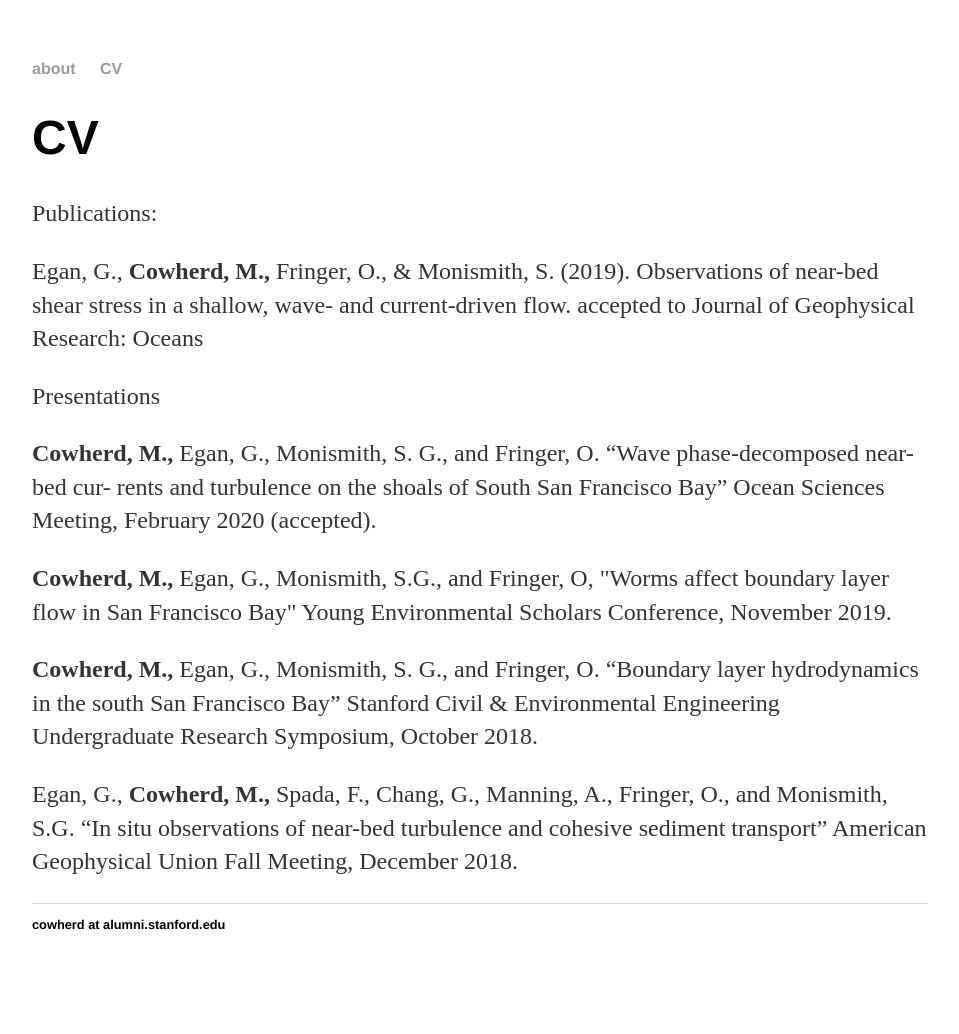
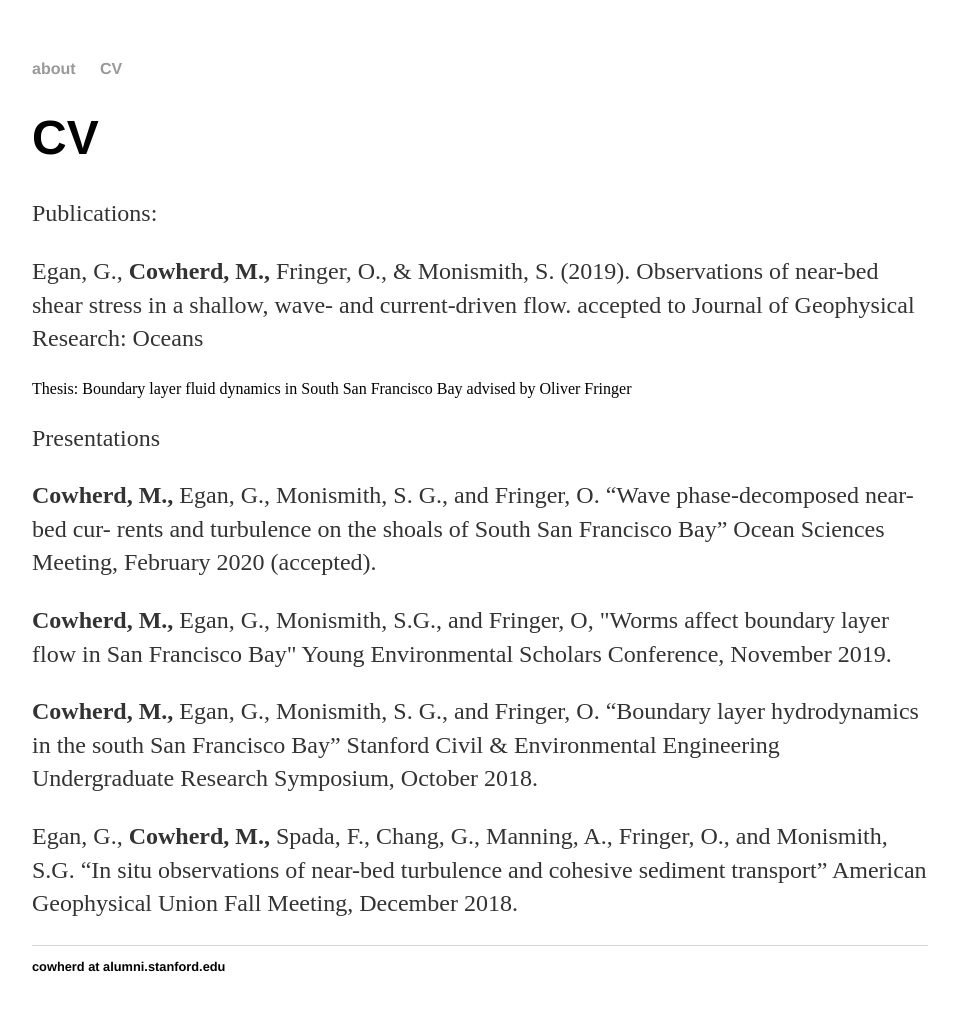
Before and after one commit to mariannecowherd/mariannecowherd.github.io, a Jekyll site: the page built from cv/index.html, in a window 1280 px wide. Shown: the whole page, without its empty margins (160-1119 px from the left). Built offline with Jekyll 4.4.1, drawn with Linux system fonts in a browser that asks for light colours; before the commit the page ends 992 px from its top, so only the background shows below that.

Commit message:
Update index.html

```diff
--- a/cv/index.html
+++ b/cv/index.html
@@ -9,10 +9,12 @@ title: CV
 	<p>Publications:</p>
 <p>Egan, G., <b>Cowherd, M.,</b> Fringer, O., & Monismith, S. (2019). Observations of near-bed shear stress in a shallow, wave- and current-driven flow. accepted to Journal of Geophysical Research: Oceans</p>
 
-
+	</p> Thesis: Boundary layer fluid dynamics in South San Francisco Bay <it>advised by Oliver Fringer</it></p>
 <p>Presentations
 <p><b>Cowherd, M.,</b> Egan, G., Monismith, S. G., and Fringer, O. “Wave phase-decomposed near-bed cur- rents and turbulence on the shoals of South San Francisco Bay” Ocean Sciences Meeting, February 2020 (accepted).</p>
 <p><b>Cowherd, M.,</b> Egan, G., Monismith, S.G., and Fringer, O, "Worms affect boundary layer flow in San Francisco Bay" Young Environmental Scholars Conference, November 2019.</p>
 <p><b>Cowherd, M.,</b> Egan, G., Monismith, S. G., and Fringer, O. “Boundary layer hydrodynamics in the south San Francisco Bay” Stanford Civil & Environmental Engineering Undergraduate Research Symposium, October 2018.</p>
 <p>Egan, G., <b>Cowherd, M.,</b> Spada, F., Chang, G., Manning, A., Fringer, O., and Monismith, S.G. “In situ observations of near-bed turbulence and cohesive sediment transport” American Geophysical Union Fall Meeting, December 2018.</p>
+
+
 </div><!-- /.blurb -->
```
